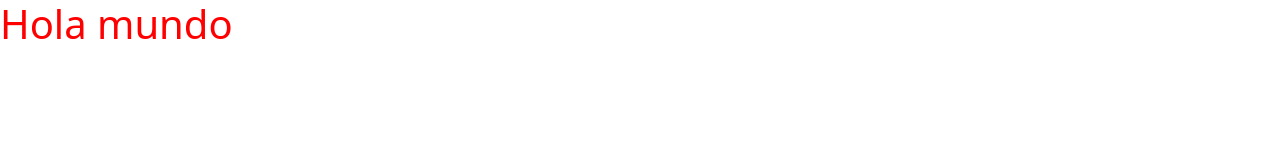
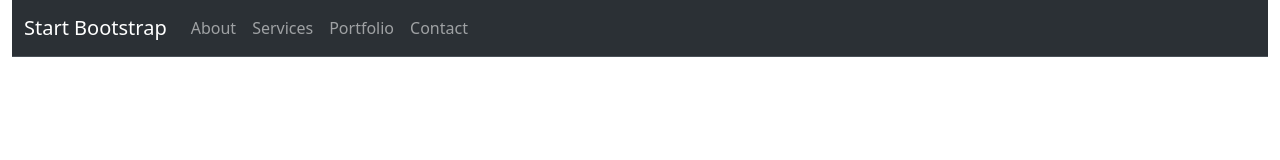
Before and after one commit to danderi/colab-landing, a plain HTML site: page index.html in a window 1280 px wide. Drawn offline with nearby package versions, Linux system fonts and the light colour scheme.

Commit message:
added a navbar

```diff
--- a/index.html
+++ b/index.html
@@ -11,11 +11,27 @@
 </head>
 
 <body>
-    <h1>Hola mundo</h1>
     <div class="container-fluid">
         <!--navbar-->
         <div class="row">
             <div class="col">
+                <nav class="navbar navbar-expand-lg bg-body-tertiary navbar bg-dark border-bottom border-body" data-bs-theme="dark">
+                    <div class="container-fluid">
+                      <a class="navbar-brand" href="#">Start Bootstrap</a>
+                      <button class="navbar-toggler" type="button" data-bs-toggle="collapse" data-bs-target="#navbarNavAltMarkup" aria-controls="navbarNavAltMarkup" aria-expanded="false" aria-label="Toggle navigation">
+                        <span class="navbar-toggler-icon"></span>
+                      </button>
+                      <div class="collapse navbar-collapse" id="navbarNavAltMarkup">
+                        <div class="navbar-nav">
+                          <a class="nav-link" href="#">About</a>
+                          <a class="nav-link" href="#">Services</a>
+                          <a class="nav-link" href="#">Portfolio</a>
+                          <a class="nav-link" href="#">Contact</a>
+                        </div>
+                      </div>
+                    </div>
+                  </nav>
+
 
             </div>
         </div>
```
